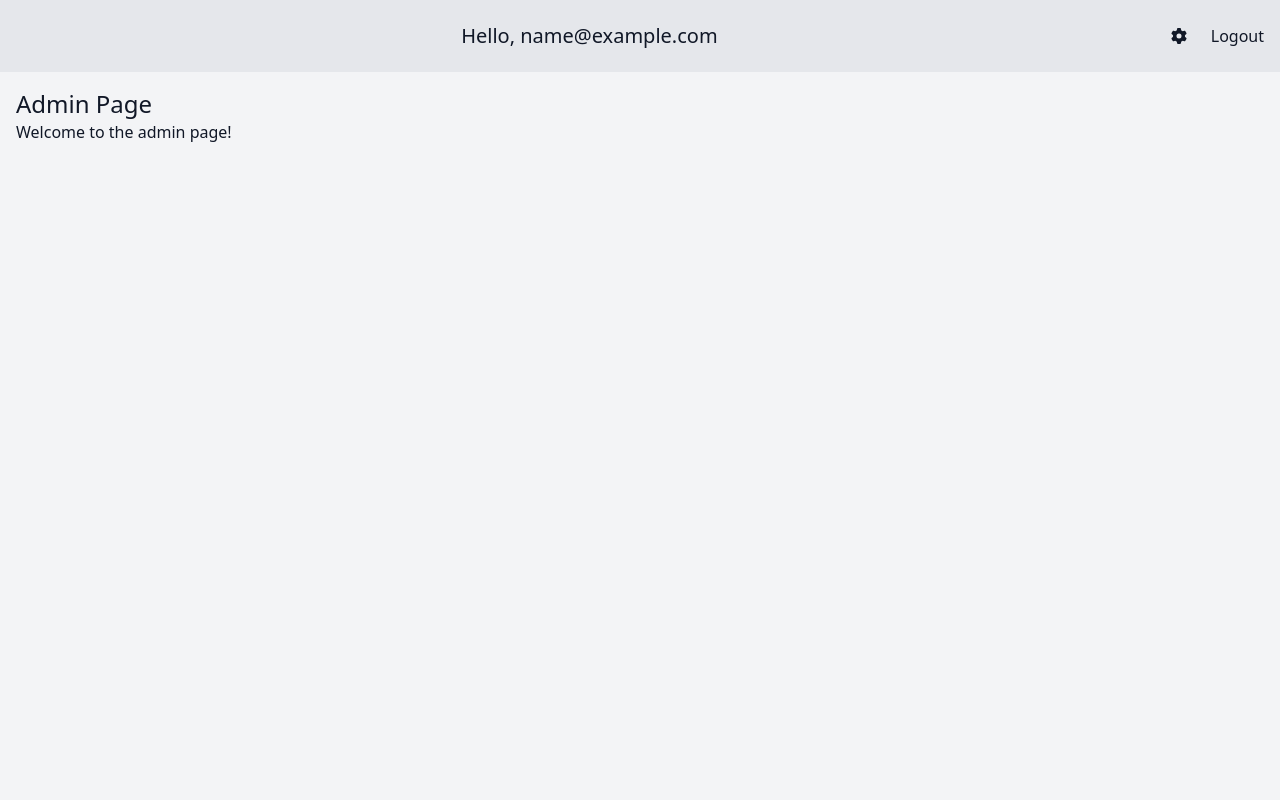
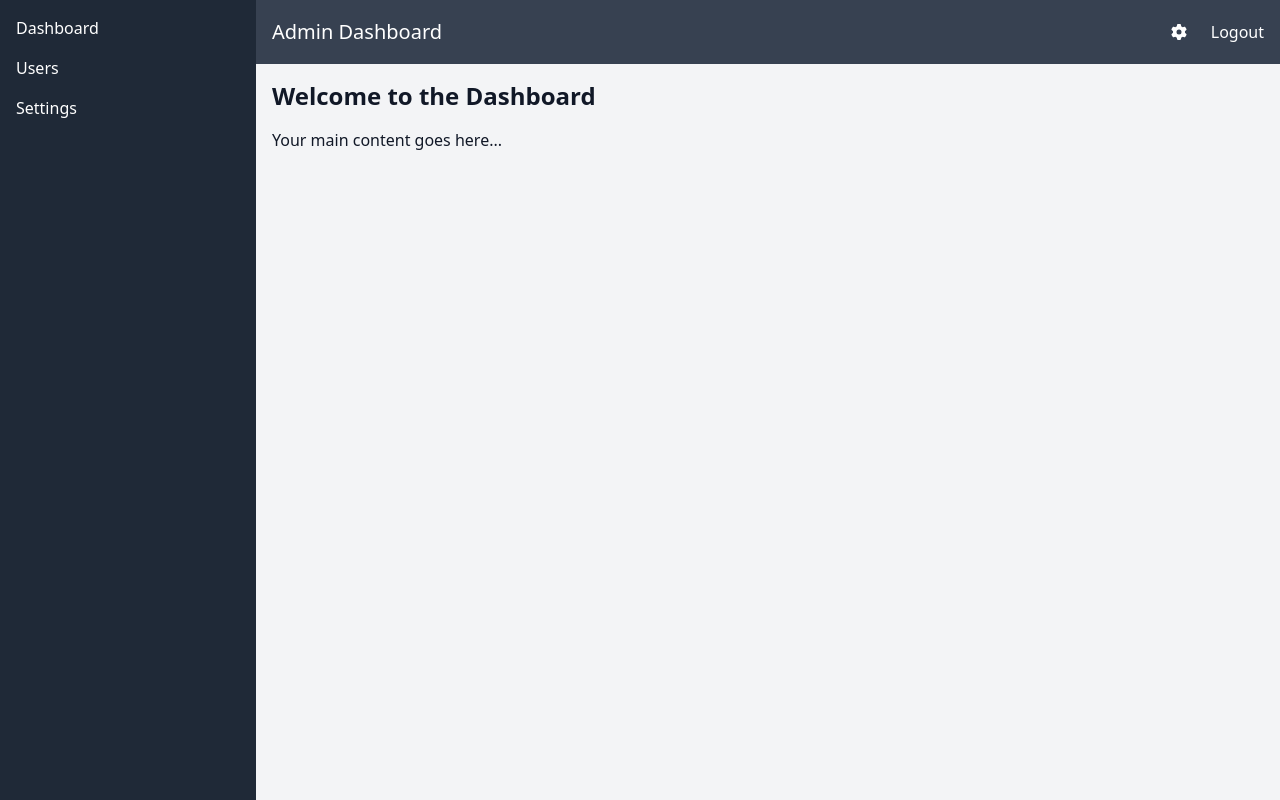
Before and after one commit to JLimaRodrigues/frontend-veterinario, a React (Vite) app: page /login in a window 1280 px wide. Both pictures are taken after typing "name@example.com", "Sample123" into the empty fields and a click on the button "Sign in". Built offline with nearby package versions, Linux system fonts and the light colour scheme.

Commit message:
adicionando tela de administração

```diff
--- a/src/App.tsx
+++ b/src/App.tsx
@@ -8,29 +8,35 @@ import { AuthProvider } from './context/AuthContext';
 import { ThemeProvider, useTheme } from './context/ThemeContext';
 import ProtectedRoute from './components/ProtectedRoute';
 import { useEffect, useState } from 'react';
+import Sidebar from './components/SideBar';
+import Topbar from './components/TopBar';
 
 function App() {
   const location = useLocation();
   const [isLoginPage, setIsLoginPage] = useState(location.pathname === '/login');
+  const [isAdminPage, setIsAdminPage] = useState(location.pathname.startsWith('/admin'));
   const { isDarkMode } = useTheme();
 
   useEffect(() => {
     setIsLoginPage(location.pathname === '/login');
+    setIsAdminPage(location.pathname.startsWith('/admin'));
   }, [location]);
 
   return (
     <div className={`min-h-screen ${isDarkMode ? 'bg-gray-900 text-gray-100' : 'bg-gray-100 text-gray-900'}`}>
-      {!isLoginPage && <Navbar />}
-      <Routes>
-        <Route path="/" element={<Home />} />
-        <Route path="/login" element={<Login />} />
-        <Route path="/admin" element={
-          <ProtectedRoute>
-            <Admin />
-          </ProtectedRoute>
-        } />
-        <Route path="/settings" element={<Settings />} />
-      </Routes>
+      {!isLoginPage && !isAdminPage && <Navbar />}
+      {isAdminPage && (
+        <Routes>
+          <Route path="/admin" element={<ProtectedRoute><Admin /></ProtectedRoute>} />
+          <Route path="/admin/settings" element={<Settings />} />
+        </Routes>
+      )}
+      {!isAdminPage && (
+        <Routes>
+          <Route path="/" element={<Home />} />
+          <Route path="/login" element={<Login />} />
+        </Routes>
+      )}
     </div>
   );
 }
--- /dev/null
+++ b/src/components/MainContent.tsx
@@ -0,0 +1,12 @@
+import React from 'react';
+
+const MainContent: React.FC = () => {
+  return (
+    <div className="flex-1 p-4">
+      <h1 className="text-2xl font-bold mb-4">Welcome to the Dashboard</h1>
+      <p>Your main content goes here...</p>
+    </div>
+  );
+};
+
+export default MainContent;
--- a/src/components/Navbar.tsx
+++ b/src/components/Navbar.tsx
@@ -1,8 +1,9 @@
+import React from 'react';
 import { Link } from 'react-router-dom';
 import { useAuth } from '../context/AuthContext';
 import Settings from './Settings';
 
-function Navbar() {
+const Navbar: React.FC = () => {
   const { user, logout } = useAuth();
 
   return (
@@ -20,6 +21,6 @@ function Navbar() {
       </div>
     </nav>
   );
-}
+};
 
 export default Navbar;
--- /dev/null
+++ b/src/components/SideBar.tsx
@@ -0,0 +1,15 @@
+import React from 'react';
+
+const Sidebar: React.FC = () => {
+  return (
+    <div className="w-64 h-full bg-gray-800 text-white">
+      <nav className="flex flex-col p-4">
+        <a href="#" className="mb-4">Dashboard</a>
+        <a href="#" className="mb-4">Users</a>
+        <a href="#" className="mb-4">Settings</a>
+      </nav>
+    </div>
+  );
+};
+
+export default Sidebar;
--- /dev/null
+++ b/src/components/TopBar.tsx
@@ -0,0 +1,19 @@
+import React from 'react';
+import { useAuth } from '../context/AuthContext';
+import Settings from './Settings';
+
+const Topbar: React.FC = () => {
+  const { user, logout } = useAuth();
+
+  return (
+    <div className="w-full h-16 bg-gray-700 text-white flex justify-between items-center px-4">
+      <div className="text-xl">Admin Dashboard</div>
+      <div className="flex items-center space-x-4">
+        <Settings />
+        {user && <button onClick={logout}>Logout</button>}
+      </div>
+    </div>
+  );
+};
+
+export default Topbar;
--- a/src/pages/Admin.tsx
+++ b/src/pages/Admin.tsx
@@ -1,9 +1,16 @@
+import TopBar from '../components/TopBar';
+import SideBar from '../components/SideBar';
+import MainContent from '../components/MainContent';
+
 function Admin() {
     return (
-      <div className="p-4">
-        <h1 className="text-2xl">Admin Page</h1>
-        <p>Welcome to the admin page!</p>
-      </div>
+        <div className="flex h-screen">
+        <SideBar />
+            <div className="flex flex-col flex-1">
+                <TopBar />
+                <MainContent />
+            </div>
+        </div>
     )
   }
 
```
